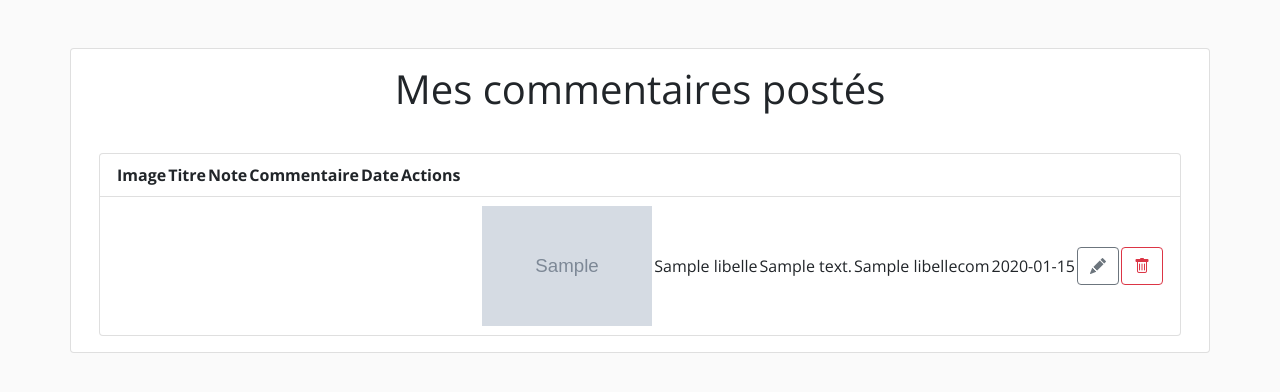
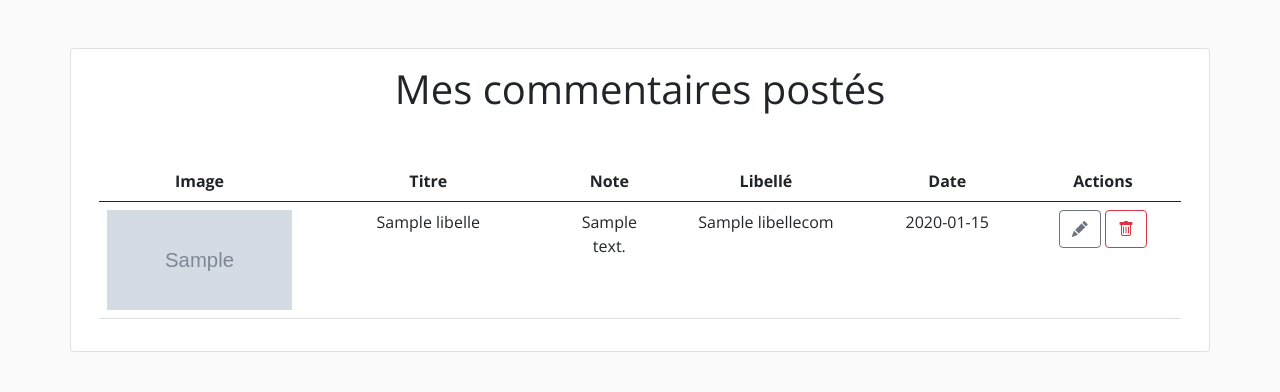
Before and after one commit to TheoDauzon/FormaFlix, a PHP site: template views/account/gestionCommentaire.php in a window 1280 px wide. Shown: the part 70-462 px from the top of the page. Run offline with PHP 8.4, Linux system fonts and the light colour scheme; the template is opened without the code that fills it: most values are stand-ins (such as "Sample title", 1, 10 or a date in 2020); grey boxes marked "Sample" are stand-in pictures; lists and menus that the app fills with data are empty.

Commit message:
22/11 table

```diff
--- a/views/account/gestionCommentaire.php
+++ b/views/account/gestionCommentaire.php
@@ -2,63 +2,37 @@
     <div class="row">
         <div class="card">
             <div class="card-body text-center">
-                <h1 class="text-center pb-3">Mes commentaires postés</h1>
+                <h1 class="text-center pb-3">Mes commentaires postés</h1> <br>
+                <?php if (sizeof($commentaires) > 0) { ?>
+                    <table  class="table table-hover" >
+                        <thead>
+                    <tr>
+                        <th scope="col" style="width:15%">Image</th>
+                        <th scope="col" style="width:25%">Titre</th>
+                        <th scope="col" style="width:10%">Note</th>
+                        <th scope="col" style="width:20%">Libellé</th>
+                        <th scope="col" style="width:15%">Date</th>
+                        <th scope="col" style="width:15%">Actions</th>
+                    </tr>
+                        </thead>
                     <?php
-                    if (sizeof($commentaires) > 0) {
-                        ?>
-                <ul class="list-group pt-3">
-                    <li class="list-group-item">
-                        <div class="d-flex">
-                            <table>
+                    foreach ($commentaires as $commentaire) { ?>
                         <tr>
-                                    <th>Image</th>
-                                    <th>Titre</th>
-                                    <th>Note</th>
-                                    <th>Commentaire</th>
-                                    <th>Date</th>
-                                    <th>Actions</th>
-                                </tr>
-                            </table>
-                        </div>
-                    </li>
-                    <?php
-                    }
-                    foreach ($commentaires as $commentaire) { ?>
-                        <li class="list-group-item">
-                            <div class="d-flex">
-                                <table>
-                                    <tr>
-                                        <div class="flex-grow-1 align-self-center">
-                                            <td><img src="<?= $commentaire['IMAGE'] ?>" width="170" height="120" /></td>
-                                        </div>
-                                        <div class="flex-grow-1 align-self-center">
+                            <td><img src="<?= $commentaire['IMAGE'] ?>" width="185" height="100"/></td>
                             <td><?= $commentaire['LIBELLE'] ?></td>
-                                        </div>
-                                        <div class="flex-grow-1 align-self-center">
                             <td><?= $commentaire['NOTECOM'] ?></td>
-                                        </div>
-                                        <div class="flex-grow-1 align-self-center">
                             <td><?= $commentaire['LIBELLECOM'] ?></td>
-                                        </div>
-                                        <div class="flex-grow-1 align-self-center">
                             <td><?= $commentaire['DATECOM'] ?></td>
-                                        </div>
                             <td><a href="./tv?id=<?= $commentaire['IDENTIFIANTVIDEO'] ?>" class="btn btn-outline-secondary">
-                                                <i class="bi bi-pencil-fill"></i></a></td>
-                                        <td><a href="./supprimer?<?= $commentaire['IDCOMMENTAIRE'] ?>" class="btn btn-outline-danger">
+                                    <i class="bi bi-pencil-fill"></i></a>
+                                <a href="./supprimer?<?= $commentaire['IDCOMMENTAIRE'] ?>" class="btn btn-outline-danger">
                                     <i class="bi bi-trash"></i></a></td>
                         </tr>
+                    <?php } ?>
                     </table>
-                            </div>
-                        </li>
-                        <?php
-                    }
-                    if (sizeof($commentaires) == 0) {
+                <?php } else {
                         ?>
-                        <h3>Vous n'avez pas encore commenté de formations ! Pour découvrir les formations cliquez sur
-                            le
-                            bouton
-                            ci-dessous :</h3>
+                        <h3>Vous n'avez pas encore commenté de formations ! Pour découvrir les formations cliquez sur le bouton ci-dessous :</h3>
                         <a class="w-100 mt-5 btn btn-lg btn-primary" href="./formations">Voir les formations</a>
                         <?php
                     }
```
Lines whose indentation alone changed are shown as unchanged.
